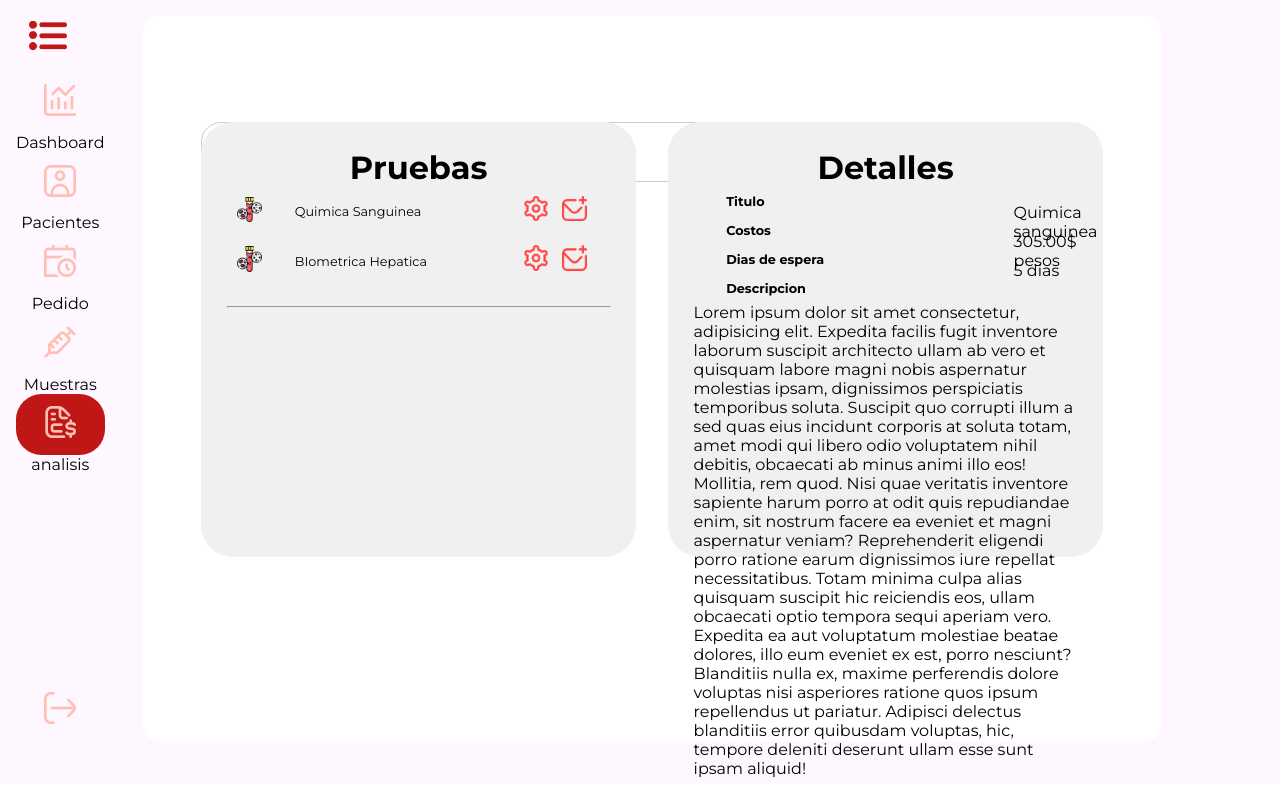
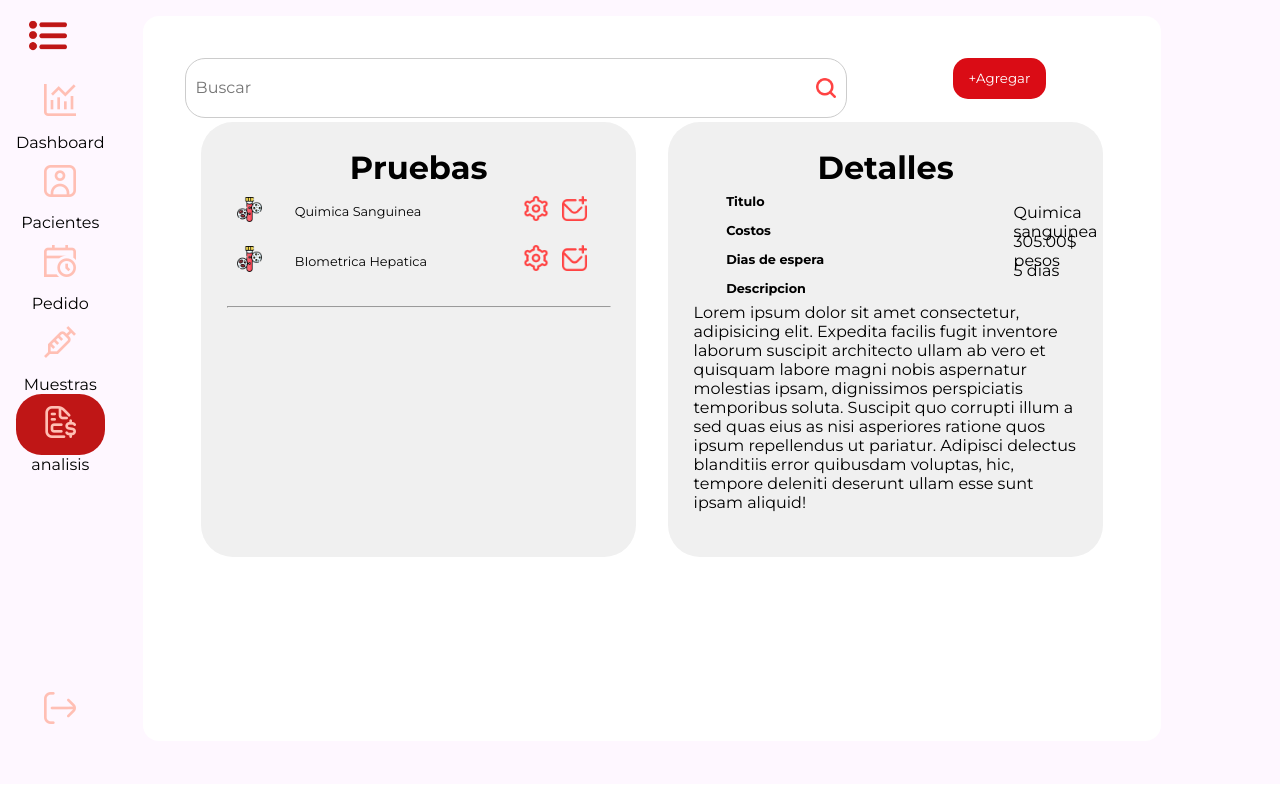
Before and after one commit to IngRamirezJezhuah/Integradora_II_Front, a React (Create React App) app in the folder FRONTEND/Web/integradora_2/: page /Analisis in a window 1280 px wide. Shown: the top 800 px of the page. Built offline with nearby package versions, Linux system fonts and the light colour scheme.

Commit message:
acomodando

```diff
--- a/FRONTEND/Web/integradora_2/src/Screens/Analisis.jsx
+++ b/FRONTEND/Web/integradora_2/src/Screens/Analisis.jsx
@@ -8,30 +8,17 @@ const Analisis=()=> {
         "BIometrica Hepatica"
     ]
     return (
-        <div className='margen'>
+        <div>
                 <div className='buscador'>
                     <Link to='/Nuevo-Analisis'>
                     <button className='btn-agregar'>+Agregar</button>
                     </Link>
                     <SearchBar/>
                 </div>
+            <div className='margen'>
                 <div className='scale-up-ver-center'>
                     <div className='caja_1'>
                         <h1 className='titulo'>Pruebas</h1>
-
-                        {/*
-
-                        <img src="/prueba-de-sangre.png" alt="prueba imagen" className='imagen-prueba' />
-                        <p className='prueba-name'>Quimica Sangiunea</p>
-                        <div  className='acomodar-iconos'>
-                            <img src="/basura.png" alt="Borrar" className='iconos' />
-                        </div>
-                        <div className='acomodar-iconos-2'>
-                            <Link to='/Editar-Analisis'>
-                            <img src="/ajustes.png" alt="ajustes" className='iconos' />
-                            </Link>
-                        </div>
-                        */}
                             {Pruebas.map((prueba,index) => (
                                 <div key={index} className='prueba_tabla'>
                                     <div className='icono'>
@@ -64,11 +51,9 @@ const Analisis=()=> {
                     <h2 className='prueba-name'>Dias de espera</h2>
                     <h2 className='prueba-name'>Descripcion</h2>
                     <text>Lorem ipsum dolor sit amet consectetur, adipisicing elit. Expedita facilis fugit inventore laborum suscipit architecto ullam ab vero et quisquam labore magni nobis aspernatur molestias ipsam, dignissimos perspiciatis temporibus soluta.
-                Suscipit quo corrupti illum a sed quas eius incidunt corporis at soluta totam, amet modi qui libero odio voluptatem nihil debitis, obcaecati ab minus animi illo eos! Mollitia, rem quod.
-                Nisi quae veritatis inventore sapiente harum porro at odit quis repudiandae enim, sit nostrum facere ea eveniet et magni aspernatur veniam? Reprehenderit eligendi porro ratione earum dignissimos iure repellat necessitatibus.
-                Totam minima culpa alias quisquam suscipit hic reiciendis eos, ullam obcaecati optio tempora sequi aperiam vero. Expedita ea aut voluptatum molestiae beatae dolores, illo eum eveniet ex est, porro nesciunt?
-                Blanditiis nulla ex, maxime perferendis dolore voluptas nisi asperiores ratione quos ipsum repellendus ut pariatur. Adipisci delectus blanditiis error quibusdam voluptas, hic, tempore deleniti deserunt ullam esse sunt ipsam aliquid!
+                    Suscipit quo corrupti illum a sed quas eius as nisi asperiores ratione quos ipsum repellendus ut pariatur. Adipisci delectus blanditiis error quibusdam voluptas, hic, tempore deleniti deserunt ullam esse sunt ipsam aliquid!
                     </text>
+                </div>
                 </div>
             </div>
         </div>
--- a/FRONTEND/Web/integradora_2/src/Screens/Muestras.jsx
+++ b/FRONTEND/Web/integradora_2/src/Screens/Muestras.jsx
@@ -7,32 +7,21 @@ import { Link } from 'react-router-dom';
 
 const Muestras =() =>{
     return (
-        <div className='margen'>
-            {/*
-
-            <SearchBar placeholder="Buscar Muestra" />
-            <button onClick={'/agregarMuestra'}>Agregar</button>
-            <FilterBar buttonLabels={['En proceso', 'Completadas']} />
-            <div className='Box-muestras'>
-                <SampleBoxes/>
-            </div>
-
-            <div className='caja_1'>
-                <SampleModal/>
-                <SampleBox/>
-            </div>
-            */}
+        <div>
             <div className='buscador'>
                 <Link to="/AgregarMuestras">
                         <button className='btn-agregar'>+Agregar</button>
                 </Link>
                 <SearchBar />
             </div>
+            <div className='margen'>
                 <div className='Box-muestras'>
                     <FilterBar/>
                     <div className='caja_1'>
                         <SampleModal/>
                         <SampleBox/>
+                    </div>
+
                 </div>
             </div>
         </div>
--- a/FRONTEND/Web/integradora_2/src/Screens/Pedidos.jsx
+++ b/FRONTEND/Web/integradora_2/src/Screens/Pedidos.jsx
@@ -16,13 +16,14 @@ const Pedidos =() => {
         "300"
     ]
     return (
-        <div className='margen'>
+        <div>
             <div className='buscador'>
                 <Link to="/AgregarMuestras">
                 <button className='btn-agregar'>+Agregar</button>
                 </Link>
                 <SearchBar />
             </div>
+        <div className='margen'>
             <div className='scale-up-ver-center'>
                 <div className='caja_1'>
                     <div className='acomodar'>
@@ -37,8 +38,7 @@ const Pedidos =() => {
                             <p className='prueba-name'>{prueba}</p>
 
                             <div className='acomodar-iconos-2'>
-
-                                <p>{precios[index]}</p>{/*se deja dentro el index para que muestre el valor 1 en 1 */}
+                                <p>{precios[index]}</p>
                             </div>
                         </div>
                         ))}
@@ -51,6 +51,7 @@ const Pedidos =() => {
                 </div>
             </div>
         </div>
+        </div>
     )
 }
 
```
Lines whose indentation alone changed are shown as unchanged.
